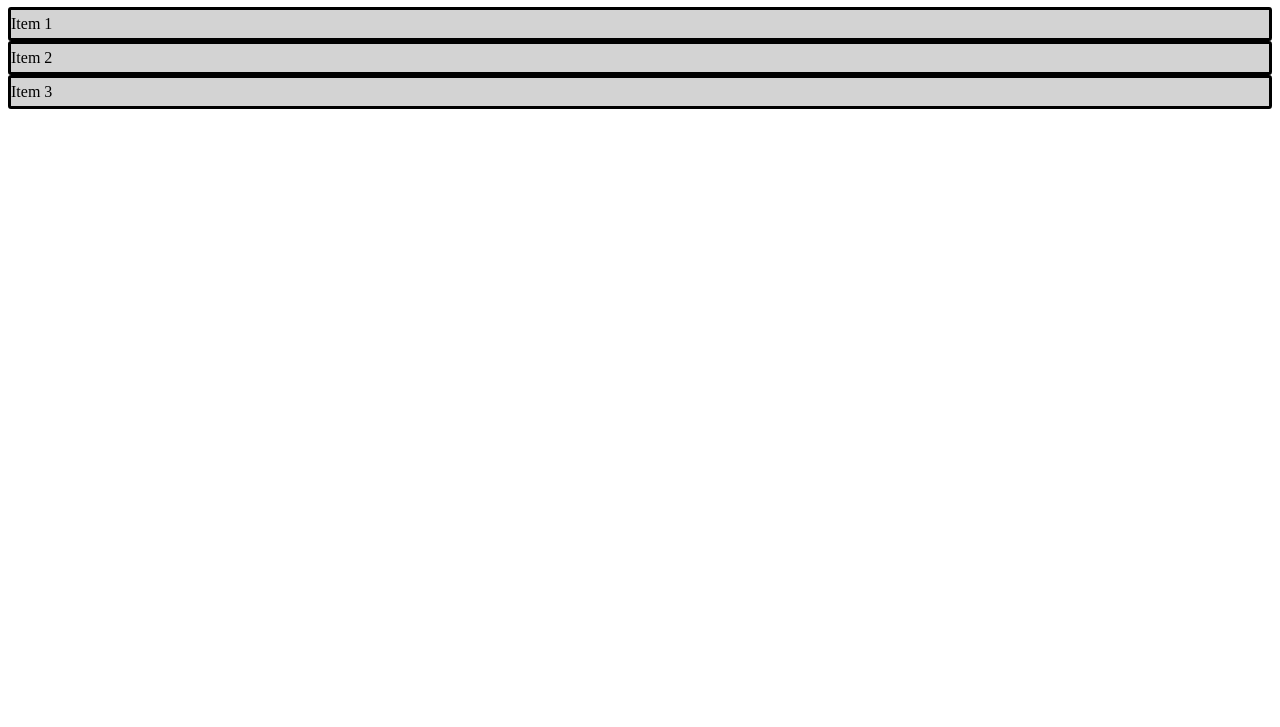
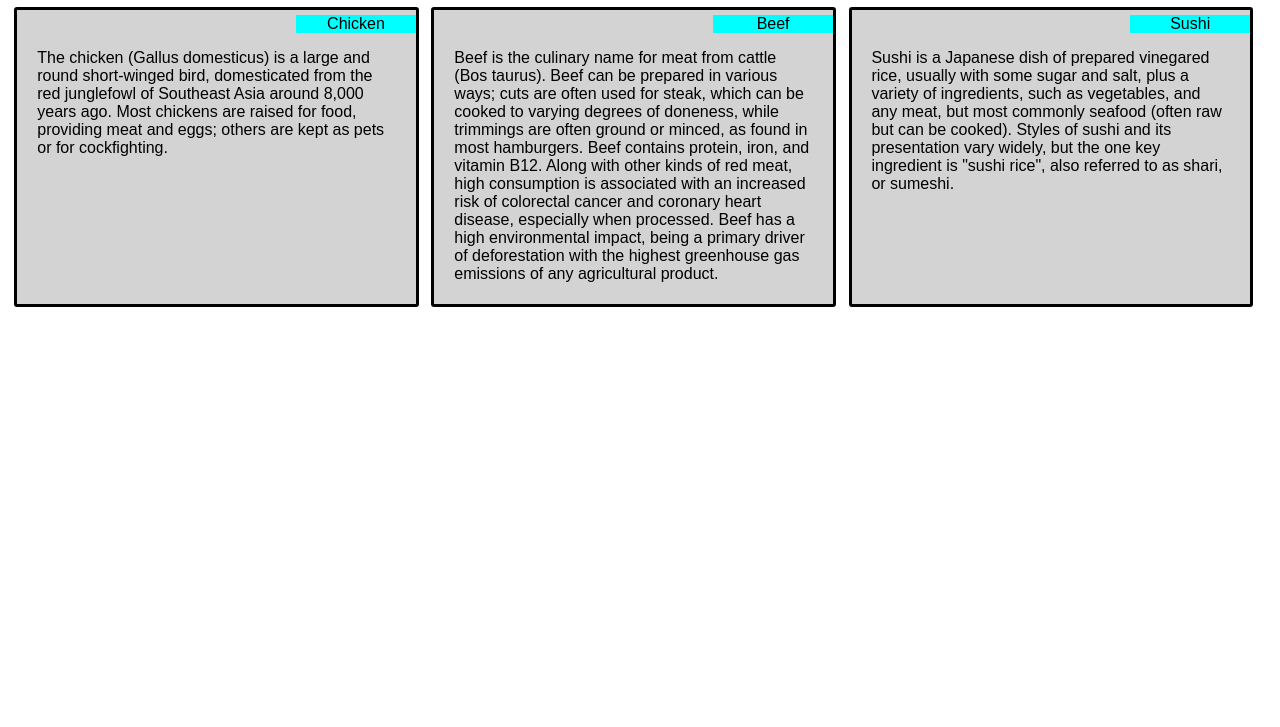
Before and after one commit to IanMayther/Coursera-Module-2, a plain HTML site: page module2-solution/index.html in a window 1280 px wide. Shown: the part 73-800 px from the top of the page. Drawn offline with Linux system fonts and the light colour scheme.

Commit message:
Follow up commit

```diff
--- a/module2-solution/CSS/module2.css
+++ b/module2-solution/CSS/module2.css
@@ -5,38 +5,67 @@ mobile -> 767-
 
 * {
     box-sizing: border-box;
-
+    font-family: Arial, Helvetica, sans-serif;
 }
 
 div {
+    width: 100%;
+    float: left;
+}
+
+.menu {
+    height: 300px;
     border: black 3px solid;
     border-radius: 3px;
     padding-top: 5px;
     padding-bottom: 5px;
     background-color: lightgrey;
+    margin-bottom: 10px;
+    overflow: auto;
+}
+
+.type {
+    width: 30%;
+    float: right;
+    margin-top: 0px;
+    background-color: aqua;
+    padding: 0%;
+    text-align: center;
 }
 
 h1 {
-    align-items: center;
+    text-align: center;
+}
+
+p {
+    padding-left: 5%;
+    padding-right: 5%;
+    clear: right;
 }
 
 /*Large Broswer setting*/
 @media (min-width: 992px){
-    #browser {
-        width: 33%;
+    .browser {
+        width: 32%;
+        margin-left: .5%;
+        margin-right: .5%;
     }
 }
 
 /*Tablet Browser settings*/
 @media (min-width: 768px) and (max-width: 991px){
-    #browser {
-        width: 50%;
+    .browser {
+        width: 49%;
+        margin-left: .5%;
+        margin-right: .5%;
     }
 }
 
 /*Mobile Browser settings*/
 @media (max-width: 767px){
-    #browser {
-        width: 100%;
+    .browser {
+        width: 99%;
+        margin-left: .5%;
+        margin-right: .5%;
     }
 }
--- a/module2-solution/index.html
+++ b/module2-solution/index.html
@@ -3,19 +3,24 @@
     <head>
         <meta charset="utf-8">
         <meta name="viewport" content="width=device-width, initial-scale=1">
+        <title>Assignment Solution for Module 2</title>
         <link rel="stylesheet" href="css/module2.css">
-        <title>Assignment Solution for Module 2</title>
     </head>
     <body>
         <h1>Our Menu</h1>
-        <div id="item1" class="browser">
-            Item 1
-        </div>
-        <div id="item2">
-            Item 2
-        </div>
-        <div id="item3">
-            Item 3
+        <div>
+            <div id="item1" class="menu browser">
+                <p id="chicken" class="type">Chicken</p>
+                <p>The chicken (Gallus domesticus) is a large and round short-winged bird, domesticated from the red junglefowl of Southeast Asia around 8,000 years ago. Most chickens are raised for food, providing meat and eggs; others are kept as pets or for cockfighting.</p>
+            </div>
+            <div id="item2" class="menu browser">
+                <p id="beef" class="type">Beef</p>
+                <p>Beef is the culinary name for meat from cattle (Bos taurus). Beef can be prepared in various ways; cuts are often used for steak, which can be cooked to varying degrees of doneness, while trimmings are often ground or minced, as found in most hamburgers. Beef contains protein, iron, and vitamin B12. Along with other kinds of red meat, high consumption is associated with an increased risk of colorectal cancer and coronary heart disease, especially when processed. Beef has a high environmental impact, being a primary driver of deforestation with the highest greenhouse gas emissions of any agricultural product.</p>
+            </div>
+            <div id="item3" class="menu browser">
+                <p id="sushi" class="type">Sushi</p>
+                <p>Sushi is a Japanese dish of prepared vinegared rice, usually with some sugar and salt, plus a variety of ingredients, such as vegetables, and any meat, but most commonly seafood (often raw but can be cooked). Styles of sushi and its presentation vary widely, but the one key ingredient is "sushi rice", also referred to as shari, or sumeshi.</p>
+            </div>
         </div>
     </body>
 </html>
```
